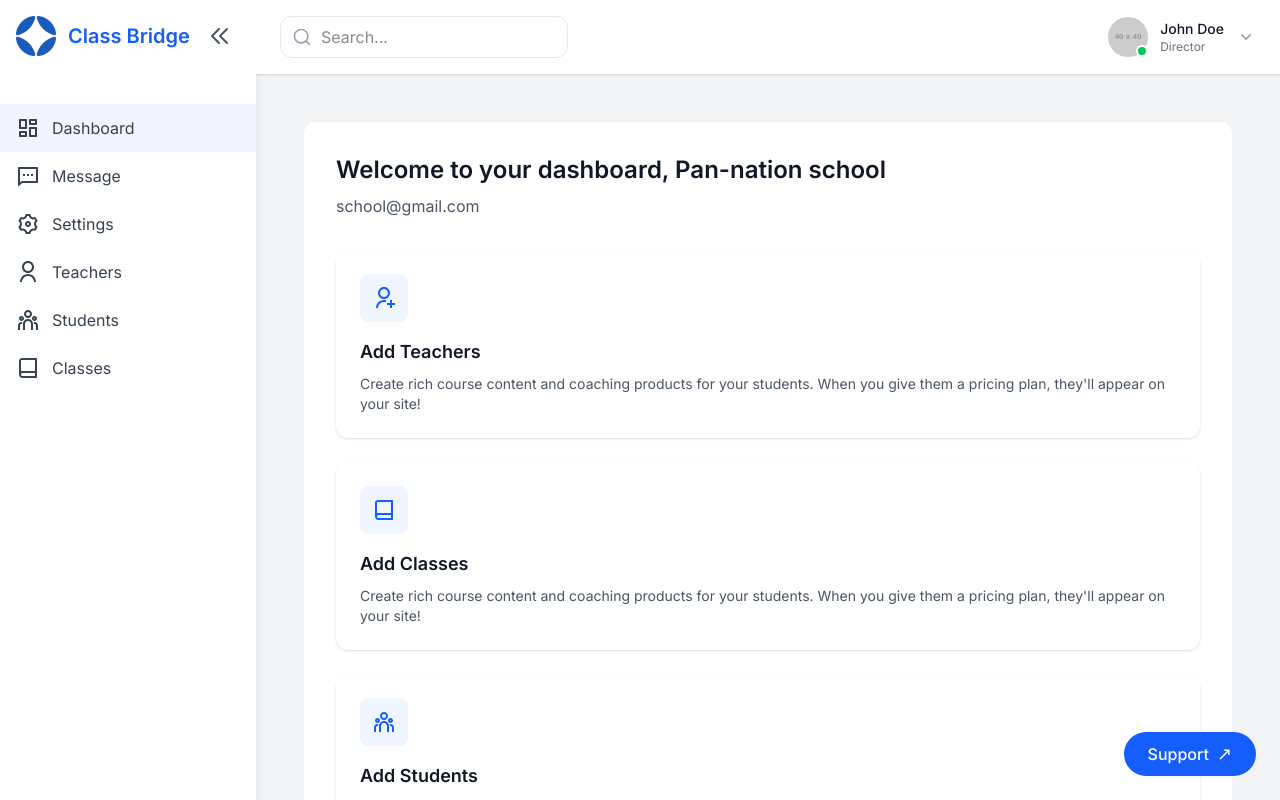
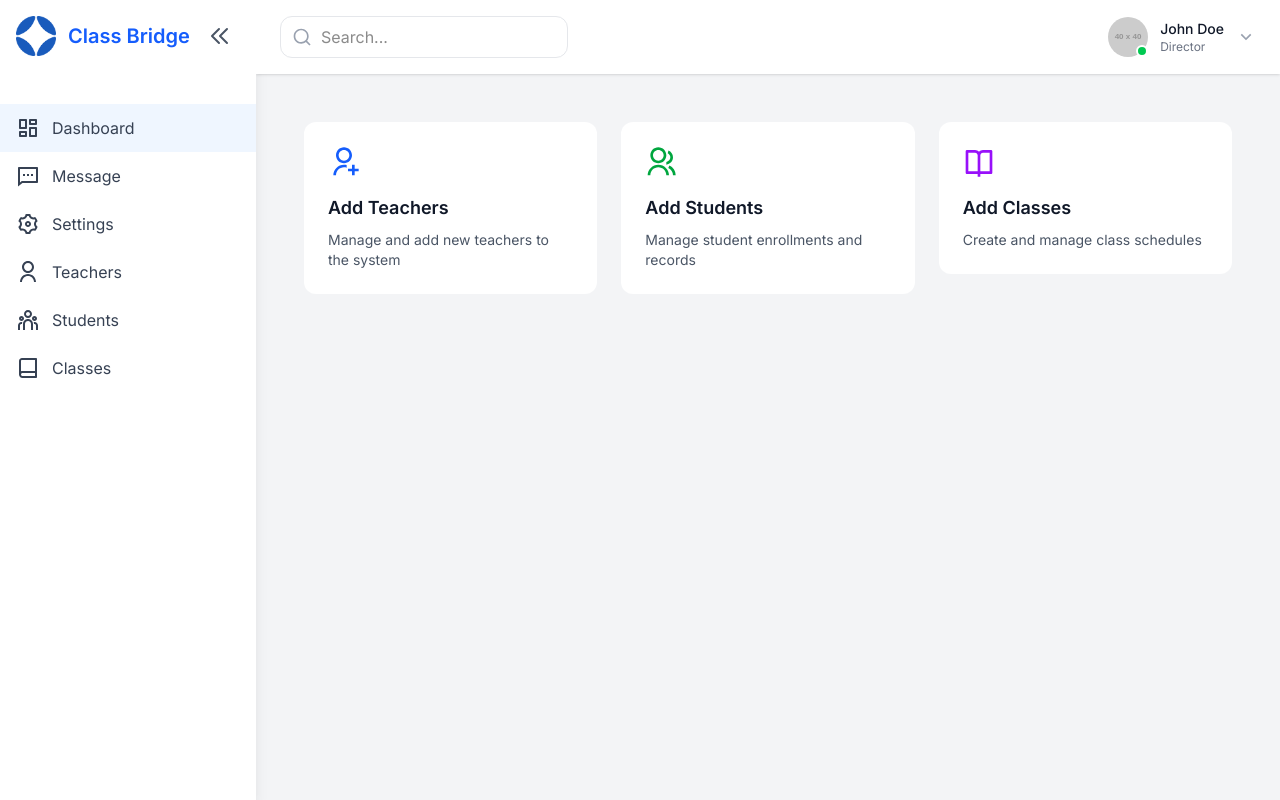
Before and after one commit to VickNat/educational-administration-for-pan-nation-frontend, a Next.js app: page /dashboard in a window 1280 px wide. Built offline with nearby package versions, Linux system fonts and the light colour scheme.

Commit message:
Updates Parent page to add childern and setting pages

```diff
--- a/src/app/dashboard/children/page.tsx
+++ /dev/null
@@ -1,113 +0,0 @@
-'use client';
-
-import { useRole } from '../../context/RoleContext';
-import Image from 'next/image';
-import Link from 'next/link';
-import { RiBookLine, RiStarLine, RiCalendarLine } from 'react-icons/ri';
-import { placeholderImages } from '../components/placeholders';
-
-const children = [
-  {
-    id: 1,
-    name: 'John Smith Jr.',
-    grade: '10th Grade',
-    class: 'Class A',
-    attendance: '95%',
-    nextExam: 'Mathematics - Dec 15',
-    recentGrade: 'A',
-    avatar: placeholderImages.avatar,
-  },
-  {
-    id: 2,
-    name: 'Emma Smith',
-    grade: '8th Grade',
-    class: 'Class B',
-    attendance: '98%',
-    nextExam: 'Science - Dec 16',
-    recentGrade: 'A+',
-    avatar: placeholderImages.avatar,
-  },
-];
-
-export default function ChildrenPage() {
-  const { userRole } = useRole();
-
-  if (userRole !== 'parent') {
-    return (
-      <div className="p-6">
-        <h1 className="text-2xl font-semibold text-gray-900">Access Denied</h1>
-        <p className="text-gray-600 mt-2">You don't have permission to view this page.</p>
-      </div>
-    );
-  }
-
-  return (
-    <div className="p-6 space-y-6">
-      <div className="flex justify-between items-center">
-        <h1 className="text-2xl font-semibold text-gray-900">My Children</h1>
-      </div>
-
-      <div className="grid grid-cols-1 md:grid-cols-2 gap-6">
-        {children.map((child) => (
-          <div key={child.id} className="bg-white rounded-xl p-6 shadow-sm">
-            <div className="flex items-start gap-4">
-              <Image
-                src={child.avatar}
-                alt={child.name}
-                width={64}
-                height={64}
-                className="rounded-full"
-                unoptimized
-              />
-              <div className="flex-1">
-                <div className="flex justify-between items-start">
-                  <div>
-                    <h2 className="text-lg font-semibold text-gray-900">{child.name}</h2>
-                    <p className="text-sm text-gray-600">{child.grade} • {child.class}</p>
-                  </div>
-                  <Link
-                    href={`/dashboard/performance?child=${child.id}`}
-                    className="text-blue-600 text-sm font-medium hover:text-blue-700"
-                  >
-                    View Performance
-                  </Link>
-                </div>
-
-                <div className="mt-4 grid grid-cols-2 gap-4">
-                  <div className="flex items-center gap-2">
-                    <div className="w-8 h-8 rounded-lg bg-blue-50 flex items-center justify-center">
-                      <RiCalendarLine className="w-4 h-4 text-blue-600" />
-                    </div>
-                    <div>
-                      <p className="text-xs text-gray-500">Attendance</p>
-                      <p className="text-sm font-medium text-gray-900">{child.attendance}</p>
-                    </div>
-                  </div>
-                  <div className="flex items-center gap-2">
-                    <div className="w-8 h-8 rounded-lg bg-green-50 flex items-center justify-center">
-                      <RiStarLine className="w-4 h-4 text-green-600" />
-                    </div>
-                    <div>
-                      <p className="text-xs text-gray-500">Recent Grade</p>
-                      <p className="text-sm font-medium text-gray-900">{child.recentGrade}</p>
-                    </div>
-                  </div>
-                </div>
-
-                <div className="mt-4 p-3 bg-blue-50 rounded-lg">
-                  <div className="flex items-center gap-2">
-                    <RiBookLine className="w-4 h-4 text-blue-600" />
-                    <div>
-                      <p className="text-xs text-gray-500">Next Exam</p>
-                      <p className="text-sm font-medium text-gray-900">{child.nextExam}</p>
-                    </div>
-                  </div>
-                </div>
-              </div>
-            </div>
-          </div>
-        ))}
-      </div>
-    </div>
-  );
-}
--- a/src/app/dashboard/layout.tsx
+++ b/src/app/dashboard/layout.tsx
@@ -60,7 +60,6 @@ export default function DashboardLayout({
       case 'parent':
         return [
           ...commonItems,
-          { href: '/dashboard/children', icon: RiTeamLine, label: 'Children' },
           { href: '/dashboard/performance', icon: RiBookLine, label: 'Performance' },
         ];
       default:
--- a/src/app/dashboard/page.tsx
+++ b/src/app/dashboard/page.tsx
@@ -1,99 +1,83 @@
 'use client';
 
-import { useEffect, useRef } from 'react';
-import { RiUserAddLine } from 'react-icons/ri';
+import { useRole } from '../context/RoleContext';
+import Link from 'next/link';
+import { RiUserAddLine, RiBookOpenLine, RiGroupLine } from 'react-icons/ri';
 import Announcements from './components/Announcements';
-import Link from 'next/link';
-import { RiTeamLine, RiBookLine } from 'react-icons/ri';
-import { useRole } from '../context/RoleContext';
-
-interface DashboardCardProps {
-  icon: React.ElementType;
-  title: string;
-  description: string;
-  href: string;
-}
-
-const DashboardCard = ({ icon: Icon, title, description, href }: DashboardCardProps) => (
-  <Link href={href} className="block">
-    <div className="p-6 bg-white rounded-xl shadow-sm hover:shadow-md transition-shadow">
-      <div className="w-12 h-12 bg-blue-50 rounded-lg flex items-center justify-center mb-4">
-        <Icon className="w-6 h-6 text-blue-600" />
-      </div>
-      <h3 className="text-lg font-semibold text-gray-900 mb-2">{title}</h3>
-      <p className="text-sm text-gray-600">{description}</p>
-    </div>
-  </Link>
-);
 
 export default function DashboardPage() {
   const { userRole } = useRole();
 
-  const renderDirectorDashboard = () => (
-    <div className="space-y-6 p-6">
-      <div className="bg-white rounded-xl p-8">
-        <h1 className="text-2xl font-semibold text-gray-900 mb-2">
-          Welcome to your dashboard, Pan-nation school
-        </h1>
-        <p className="text-gray-600 mb-8">school@gmail.com</p>
+  const renderDirectorDashboard = () => {
+    return (
+      <div className="grid grid-cols-1 md:grid-cols-3 gap-6">
+        <Link href="/dashboard/teachers" className="block">
+          <div className="bg-white rounded-xl p-6 hover:shadow-md transition-shadow">
+            <RiUserAddLine className="w-8 h-8 text-blue-600 mb-4" />
+            <h2 className="text-lg font-semibold text-gray-900">Add Teachers</h2>
+            <p className="text-sm text-gray-600 mt-2">Manage and add new teachers to the system</p>
+          </div>
+        </Link>
 
+        <Link href="/dashboard/students" className="block">
+          <div className="bg-white rounded-xl p-6 hover:shadow-md transition-shadow">
+            <RiGroupLine className="w-8 h-8 text-green-600 mb-4" />
+            <h2 className="text-lg font-semibold text-gray-900">Add Students</h2>
+            <p className="text-sm text-gray-600 mt-2">Manage student enrollments and records</p>
+          </div>
+        </Link>
+
+        <Link href="/dashboard/classes" className="block">
+          <div className="bg-white rounded-xl p-6 hover:shadow-md transition-shadow">
+            <RiBookOpenLine className="w-8 h-8 text-purple-600 mb-4" />
+            <h2 className="text-lg font-semibold text-gray-900">Add Classes</h2>
+            <p className="text-sm text-gray-600 mt-2">Create and manage class schedules</p>
+          </div>
+        </Link>
+      </div>
+    );
+  };
+
+  const renderTeacherDashboard = () => {
+    return (
+      <div className="bg-white rounded-xl p-6">
+        <h2 className="text-lg font-semibold text-gray-900">Welcome, Teacher!</h2>
+        <p className="text-sm text-gray-600 mt-2">Here&apos;s your teaching overview</p>
+      </div>
+    );
+  };
+
+  const renderParentDashboard = () => {
+    return (
       <div className="space-y-6">
-          <DashboardCard
-            icon={RiUserAddLine}
-            title="Add Teachers"
-            description="Create rich course content and coaching products for your students. When you give them a pricing plan, they'll appear on your site!"
-            href="/dashboard/teachers/add"
-          />
-          <DashboardCard
-            icon={RiBookLine}
-            title="Add Classes"
-            description="Create rich course content and coaching products for your students. When you give them a pricing plan, they'll appear on your site!"
-            href="/dashboard/classes/add"
-          />
-          <DashboardCard
-            icon={RiTeamLine}
-            title="Add Students"
-            description="Create rich course content and coaching products for your students. When you give them a pricing plan, they'll appear on your site!"
-            href="/dashboard/students/add"
-          />
-        </div>
+        <div className="bg-white rounded-xl p-6">
+          <h2 className="text-lg font-semibold text-gray-900">Welcome, Parent!</h2>
+          <p className="text-sm text-gray-600 mt-2">View your children&apos;s progress and announcements below</p>
         </div>
 
-      {/* Support Button */}
-      <div className="fixed bottom-6 right-6">
-        <button className="bg-blue-600 text-white px-6 py-2 rounded-full font-medium hover:bg-blue-700 transition-colors flex items-center gap-2">
-          <span>Support</span>
-          <span className="text-lg">↗</span>
-        </button>
-      </div>
-    </div>
-  );
-
-  const renderTeacherDashboard = () => (
-    <div>
-      <h1 className="text-2xl font-semibold text-gray-900 mb-6">Welcome, Teacher</h1>
-      {/* Add teacher-specific dashboard content */}
-    </div>
-  );
-
-  const renderParentDashboard = () => (
-    <div className="p-6 space-y-6">
         <div className="grid grid-cols-1 gap-6">
           <div className="col-span-1">
             <Announcements />
           </div>
         </div>
-      <div className="flex items-center gap-2">
-        <span className="text-gray-600">Want to check your child's performance?</span>
-        <Link href="/dashboard/performance" className="text-blue-600 hover:text-blue-700 font-medium">
+
+        <div className="bg-white rounded-xl p-6">
+          <div className="flex items-center justify-between">
+            <span className="text-gray-600">Want to check your child&apos;s performance?</span>
+            <Link
+              href="/dashboard/performance"
+              className="text-blue-600 hover:text-blue-700 font-medium px-4 py-2 bg-blue-50 rounded-lg"
+            >
               View Performance
             </Link>
           </div>
         </div>
+      </div>
     );
+  };
 
   return (
-    <div className="space-y-6">
+    <div className="p-6">
       {userRole === 'director' && renderDirectorDashboard()}
       {userRole === 'teacher' && renderTeacherDashboard()}
       {userRole === 'parent' && renderParentDashboard()}
--- a/src/app/dashboard/performance/page.tsx
+++ b/src/app/dashboard/performance/page.tsx
@@ -3,9 +3,12 @@
 import { useEffect, useRef } from 'react';
 import { Chart } from 'chart.js/auto';
 import { useRole } from '../../context/RoleContext';
+import { useSearchParams } from 'next/navigation';
 
 export default function PerformancePage() {
   const { userRole } = useRole();
+  const searchParams = useSearchParams();
+  const childId = searchParams.get('child');
   const gradeChartRef = useRef<Chart | null>(null);
   const performanceChartRef = useRef<Chart | null>(null);
 
@@ -121,7 +124,7 @@ export default function PerformancePage() {
     return (
       <div className="p-6">
         <h1 className="text-2xl font-semibold text-gray-900">Access Denied</h1>
-        <p className="text-gray-600 mt-2">You don't have permission to view this page.</p>
+        <p className="text-gray-600 mt-2">You don&apos;t have permission to view this page.</p>
       </div>
     );
   }
```
Lines whose indentation alone changed are shown as unchanged.
